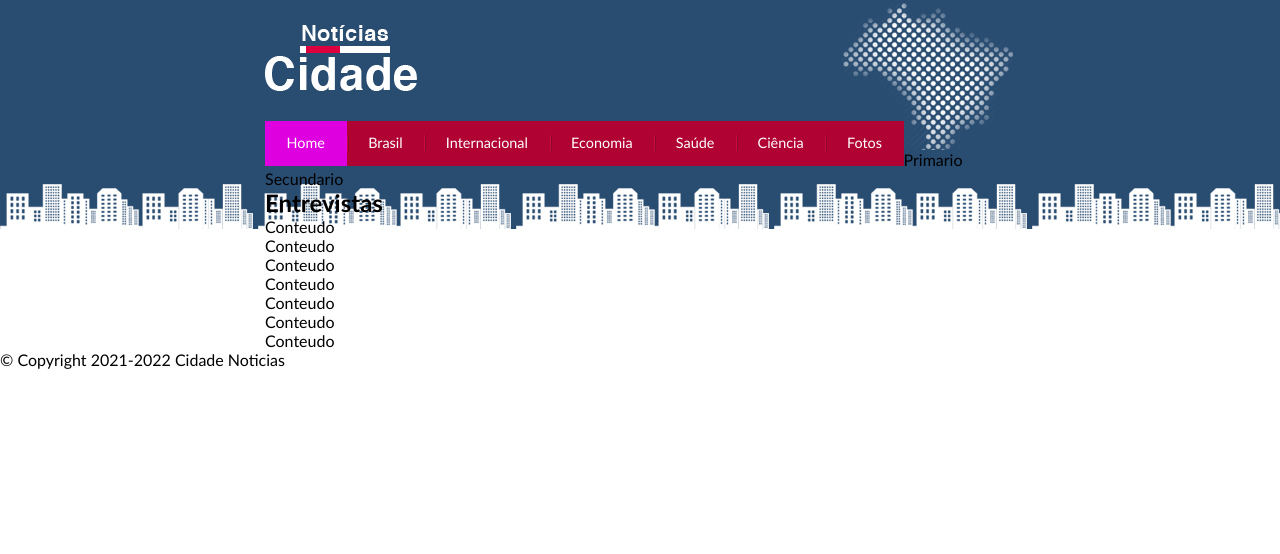
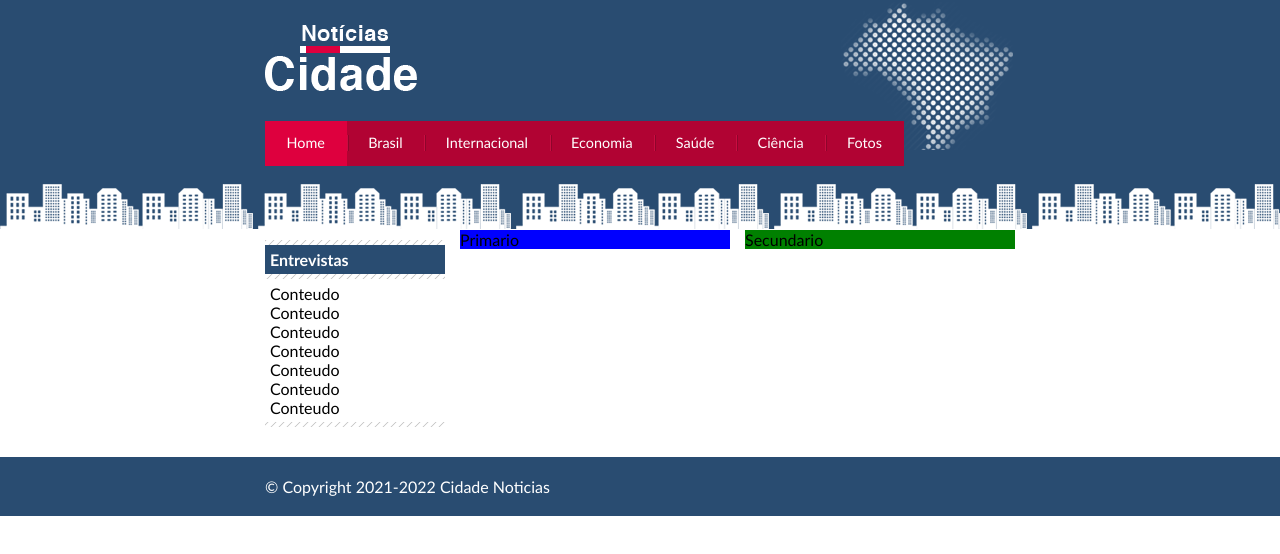
Before and after one commit to KlyscSilva/noticia-cidade, a plain HTML site: page index.html in a window 1280 px wide. Drawn offline with Linux system fonts and the light colour scheme.

Commit message:
update style

```diff
--- a/style.css
+++ b/style.css
@@ -67,5 +67,96 @@ body{
 /* Configurando classe home dentro do body do id do link home de navegacao */
 body.home #navegacao a#home {
     color: #fff;
-    background: #de00de;
+    background: #de003e;
 }
+
+/* Configurando layout de três colunas */
+
+#conteudo {
+    background: blue;
+    margin-top: 80px;
+    background: #f5f5f5;
+}
+
+
+#lateral {
+    width: 180px;
+    float: left;
+    margin: 0 0 20px -750px;
+}
+
+
+#primario{
+    width: 270px;
+    float: left;
+    margin: 0 0 20px 195px;
+    background: blue;
+}
+
+
+#tres-colunas #primario {
+    width: 270px;
+    float: left;
+    background: blue;
+    margin: 0 0 20px 195px;
+
+}
+
+
+#duas-colunas #primario {
+    width: 555px;
+}
+
+#uma-coluna #primario {
+    width: 750px;
+    margin: 0 0 20px 0;
+
+}
+
+
+#secundario {
+    width: 270px;
+    background: green;
+    float: left;
+    margin: 0 0 20px 15px;
+
+}
+
+
+
+.caixa {
+    background: #f3f3f3 url(./img/fundo-caixa.png);
+    margin: 10px 0;
+    padding: 5px 0 5px 0;
+
+}
+
+
+h2 {
+    font-size: 1em;
+    background: #294c71;
+    color: #fff;
+    padding: 5px;
+
+}
+
+.caixa-conteudo {
+    background: #fff;
+    padding: 5px;
+    margin-top: 5px;
+}
+
+
+/* Rodape */
+
+#container-rodape{
+
+    background: #294c71;
+    padding: 20px;
+}
+
+.rodape {
+    width: 750px;
+    margin: 0 auto;
+    color: #fff;
+}
```
